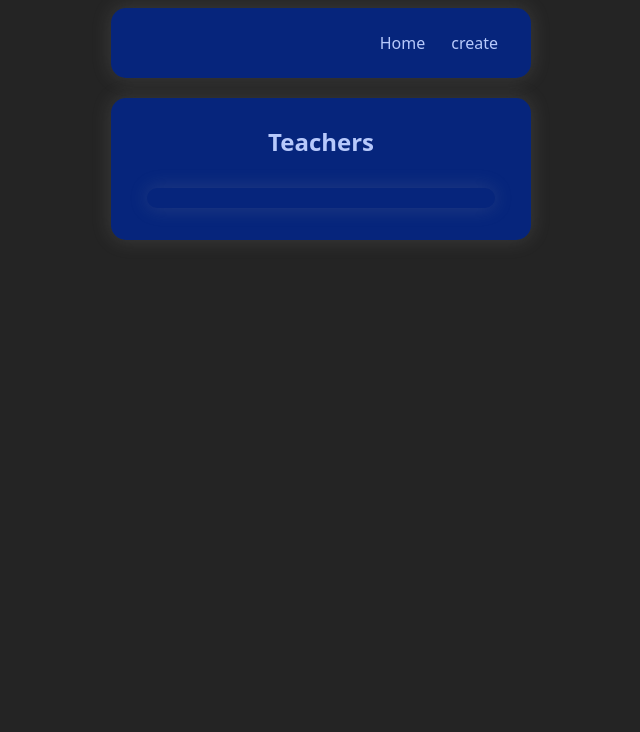
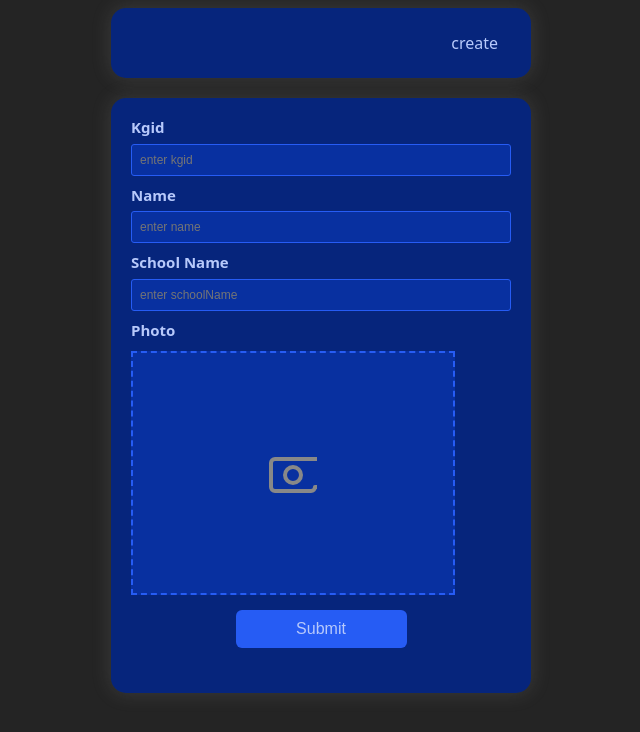
Before and after one commit to Jas2365/frontend, a React (Vite) app: page / in a window 1280 px wide. Shown: the top 732 px of the page, without its empty margins (319-959 px from the left). Built offline with nearby package versions, Linux system fonts and the light colour scheme; no server answers.

Commit message:
added camera option but no functionality

```diff
--- a/src/App.jsx
+++ b/src/App.jsx
@@ -8,12 +8,12 @@ function App() {
   return (
     <>
       <nav>
-        <Link to="/">Home</Link>
-        <Link to="/create">create</Link>
+        {/* <Link to="/">Home</Link> */}
+        <Link to="/">create</Link>
       </nav>
       <Routes>
-        <Route path="/" element={<Homepage />} />
-        <Route path="/create" element={<Createpage />} />
+        {/* <Route path="/" element={<Homepage />} /> */}
+        <Route path="/" element={<Createpage />} />
       </Routes>
     </>
   );
--- /dev/null
+++ b/src/Components/CameraUpload.jsx
@@ -0,0 +1,59 @@
+import React, { useRef, useState } from "react";
+
+const CameraUpload = () => {
+  const [previewSrc, setPreviewSrc] = useState("");
+  const fileInputRef = useRef(null);
+
+  const handleIconClick = () => {
+    fileInputRef.current.click();
+  };
+
+  const handleFileChange = (e) => {
+    const file = e.target.files[0];
+    if (file && file.type.startsWith("image/")) {
+      const reader = new FileReader();
+      reader.onloadend = () => {
+        setPreviewSrc(reader.result);
+      };
+      reader.readAsDataURL(file);
+    }
+  };
+  return (
+    <div>
+      <label htmlFor="photo">Photo</label>
+      <input
+        type="file"
+        name="photo"
+        accept="image/*"
+        capture="environment"
+        ref={fileInputRef}
+        style={{ display: "none" }}
+        required
+        onChange={handleFileChange}
+      />
+      {/* preview */}
+      <div className="photo-preview" onClick={handleIconClick}>
+        {previewSrc ? (
+          <img src={previewSrc} alt="preview" className="preview" />
+        ) : (
+          <svg
+            xmlns="http://www.w3.org/2000/svg"
+            width="48"
+            height="48"
+            viewBox="0 0 24 24"
+            fill="none"
+            stroke="#888"
+            strokeWidth="2"
+            strokeLinecap="round"
+            strokeLinejoin="round"
+          >
+            <path d="M23 19a2 2 0 0 1-2 2H3a2 2 0 0 1-2-2V7a2 2 0 0 1 2-2h312 3h3a2 2 0 0 1 2 2z" />
+            <circle cx="12" cy="13" r="4" />
+          </svg>
+        )}
+      </div>
+    </div>
+  );
+};
+
+export default CameraUpload;
--- a/src/pages/createPage.jsx
+++ b/src/pages/createPage.jsx
@@ -1,5 +1,6 @@
 import { useState } from "react";
 import { useTeacherStore } from "../store/teacherStore";
+import CameraUpload from "../Components/CameraUpload";
 
 const createPage = () => {
   const { addTeacher } = useTeacherStore();
@@ -53,6 +54,7 @@ const createPage = () => {
           onChange={(e) => handleChange(e)}
           value={teacher.schoolName}
         />
+        <CameraUpload />
 
         <button type="submit">Submit</button>
       </form>
--- a/src/styles/_formContainer.scss
+++ b/src/styles/_formContainer.scss
@@ -81,4 +81,22 @@
       color: variables.$primaryTextColor;
     }
   }
+
+  .photo-preview {
+    width: 320px;
+    height: 240px;
+    border: 2px dashed variables.$primaryBorderColor;
+    margin-top: 10px;
+    display: flex;
+    align-items: center;
+    justify-content: center;
+    background-color: variables.$primaryBackgroundColor;
+    cursor: pointer;
+
+    .preview {
+      max-width: 100%;
+      max-height: 100%;
+      object-fit: contain;
+    }
+  }
 }
--- a/src/styles/style.css
+++ b/src/styles/style.css
@@ -91,6 +91,33 @@ body {
   background-color: rgb(7.7538461538, 47.8153846154, 160.2461538462);
   color: rgb(182.5076923077, 200.6307692308, 251.4923076923);
 }
+.form-container .photo-preview {
+  width: 320px;
+  height: 240px;
+  border: 2px dashed rgb(37.5230769231, 91.8923076923, 244.4769230769);
+  margin-top: 10px;
+  display: flex;
+  align-items: center;
+  justify-content: center;
+  background-color: rgb(7.7538461538, 47.8153846154, 160.2461538462);
+  cursor: pointer;
+}
+.form-container .photo-preview .preview {
+  max-width: 100%;
+  max-height: 100%;
+  -o-object-fit: contain;
+     object-fit: contain;
+}
+.form-container .photo-preview .svg-camera {
+  width: 48;
+  height: 48;
+  object-view-box: 0 0 24 24;
+  fill: none;
+  stroke: #888;
+  stroke-width: 2;
+  stroke-linecap: round;
+  stroke-linejoin: round;
+}
 
 .home-container {
   width: 380px;
```
